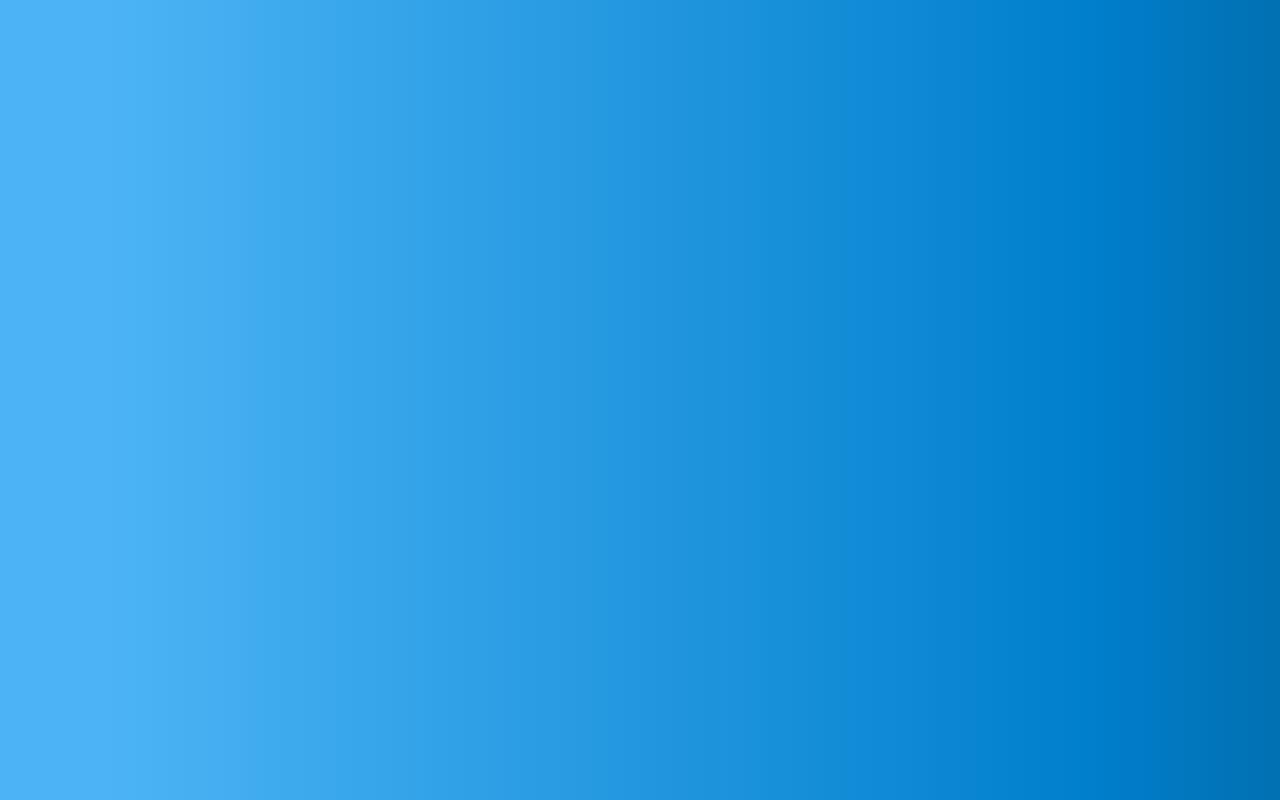
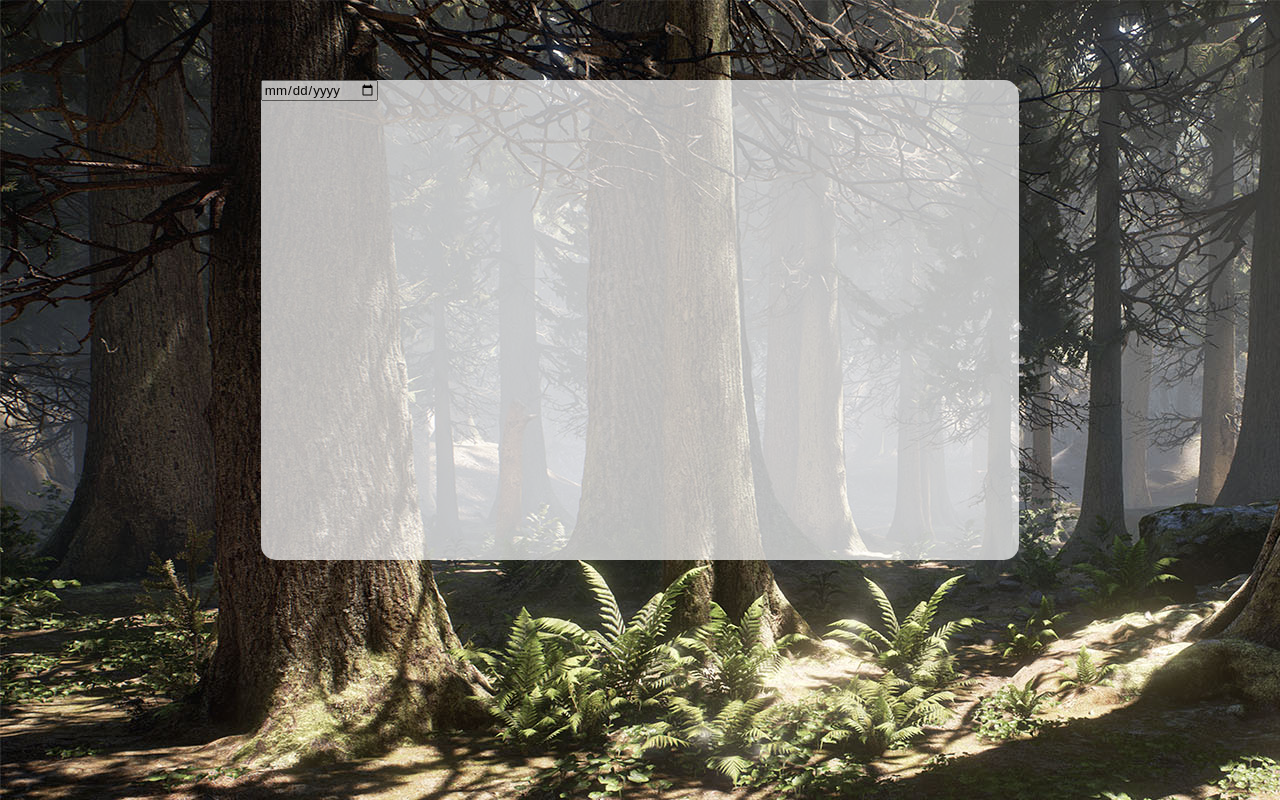
Before and after one commit to adamorlowskipoland/js-calculate-living-years, a plain HTML site: page index.html in a window 1280 px wide. Drawn offline with Linux system fonts and the light colour scheme.

Commit message:
add favicon and bg img

```diff
--- a/index.html
+++ b/index.html
@@ -4,12 +4,13 @@
     <meta charset="UTF-8">
     <meta name="viewport" content="width=device-width, initial-scale=1.0">
     <meta http-equiv="X-UA-Compatible" content="ie=edge">
-    <title>Temp Converter</title>
+    <link rel="icon" href="favicon.ico">
+    <title>Living days calculator</title>
     <link rel="stylesheet" href="style.css" type="text/css">
 </head>
 <body>
     <div class="wrapper">
-
+        <input type="date">
     </div>
     <script src="script.js"></script>
 </body>
--- a/style.css
+++ b/style.css
@@ -9,4 +9,14 @@ body {
     background: -webkit-linear-gradient(left, #4cb4f6 8%, #007FCC 85%, #0270b2); /* Chrome10-25,Safari5.1-6 */
     background: linear-gradient(to right, #4cb4f6 8%, #007FCC 85%, #0270b2); /* W3C, IE10+, FF16+, Chrome26+, Opera12+, Safari7+ */
     filter: progid:DXImageTransform.Microsoft.gradient( startColorstr='#518acc', endColorstr='#9ec5e3',GradientType=1 );  /* IE6-9 */
+    background: url(forrest.jpg);
 }
+
+.wrapper {
+  width: 60%;
+  height: 60vh;
+  margin: 5rem auto;
+  background: white;
+  opacity: .7;
+  border-radius: 15px;
+}
```
Also changed, not shown: favicon.ico (added), forrest.jpg (added).
